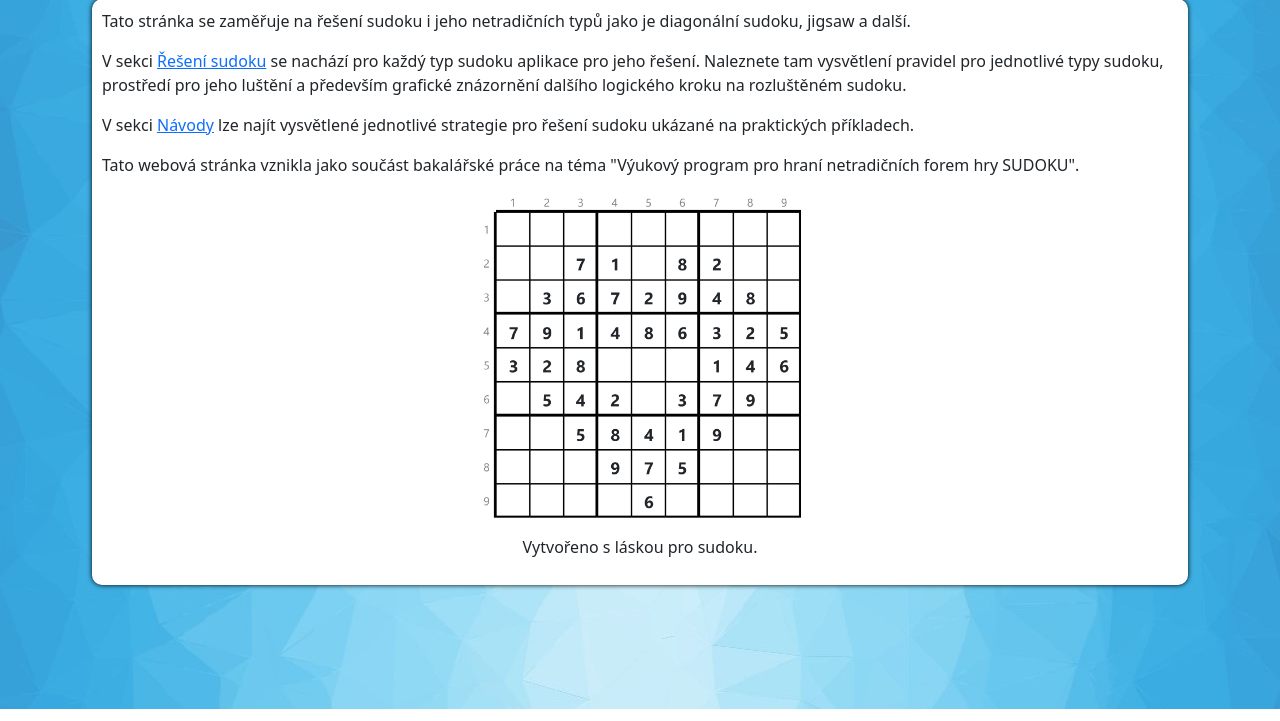
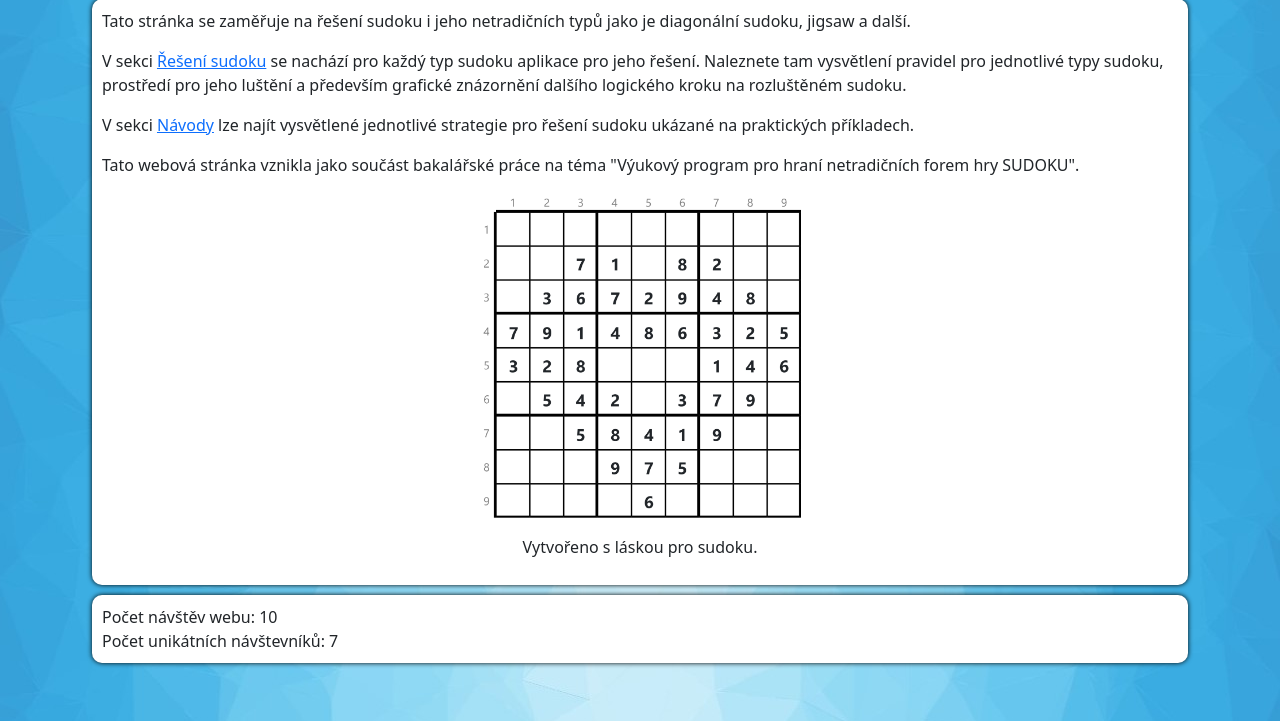
Before and after one commit to hojkas/sudoku-solver, a Django app: page / in a window 1280 px wide. Shown: the part 91-812 px from the top of the page. Run offline with Django 3.2, Linux system fonts and the light colour scheme; some libraries are stand-ins or nearby versions.

Commit message:
prepare for hit count

```diff
--- a/sudoku/settings.py
+++ b/sudoku/settings.py
@@ -25,7 +25,7 @@ BASE_DIR = Path(__file__).resolve().parent.parent
 SECRET_KEY = os.getenv('SECRET_KEY', 'k+tbu9)0nikn^h(y8qzik8e5!lm77qp8v&*rtzytug$zq*)(md')
 
 # SECURITY WARNING: don't run with debug turned on in production!
-DEBUG = False
+DEBUG = True
 
 ALLOWED_HOSTS = ['*']
 
--- a/sudoku/views.py
+++ b/sudoku/views.py
@@ -1,6 +1,5 @@
 # author: Iveta Strnadová (xstrna14)
 
-from django.shortcuts import render
 from django.http import HttpResponse
 from django.http import Http404
 from django.shortcuts import render, redirect
@@ -175,7 +174,10 @@ def is_hyper_cell(x, y):
     return ""
 
 def index(request):
-    return render(request, 'index.html')
+    context = {'visits_stats': True,
+               'total_visits': 10,
+               'unique_visits': 7}
+    return render(request, 'index.html', context)
 
 
 # ====================================
--- a/templates/index.html
+++ b/templates/index.html
@@ -31,6 +31,16 @@
                     <div style="text-align: center">{% trans "Vytvořeno s láskou pro sudoku." %}</div>
                 </p>
             </div>
+            {% if visits_stats %}
+            <div class="main-block">
+                <div>
+                    {% trans "Počet návštěv webu:" %} {{ total_visits }}
+                </div>
+                <div>
+                    {% trans "Počet unikátních návštevníků:" %} {{ unique_visits }}
+                </div>
+            </div>
+            {% endif %}
         </div>
     </div>
 {% endblock %}
```
Also changed, not shown: README.md.
